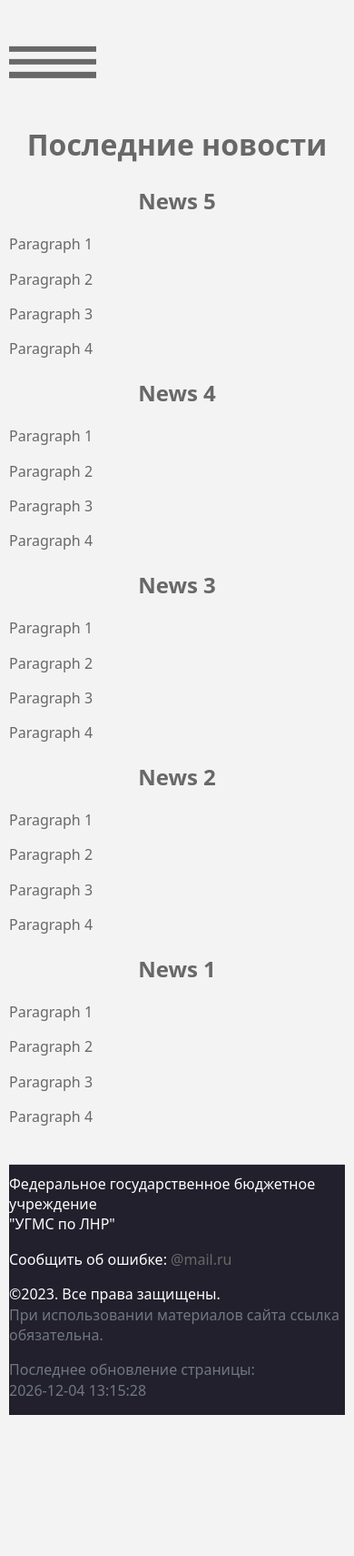
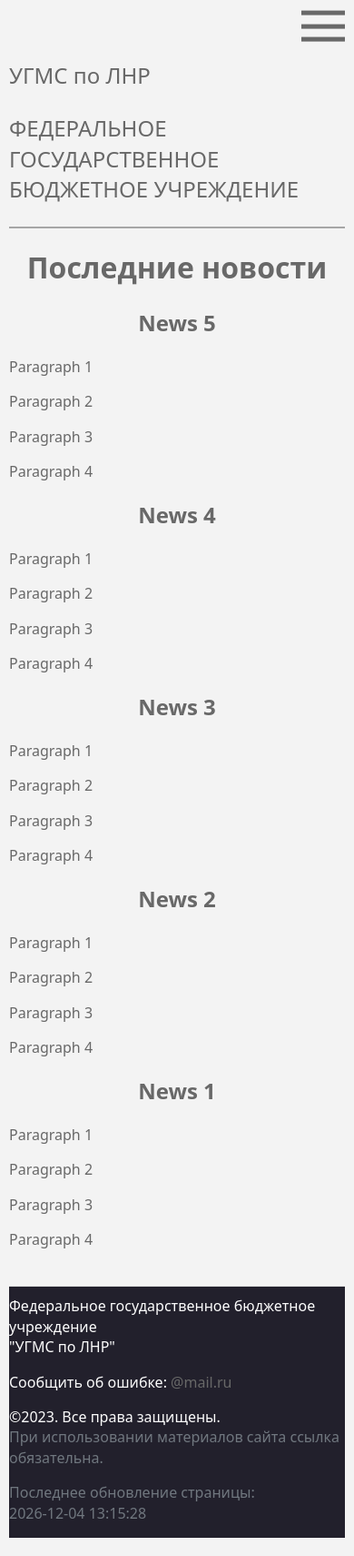
Before and after one commit to n1tr0xs/ugmslnr.ru, a PHP site: page /index.php in a window 390 px wide. Shown: the whole page at 91% size. Before the commit the page ends 1555 px from the top, so only its background shows below. Run offline with PHP 8.4, Linux system fonts and the light colour scheme.

Commit message:
header content changed

```diff
--- a/css/header.css
+++ b/css/header.css
@@ -1,3 +1,7 @@
+header {
+  clear: both;
+}
+
 @media screen and (min-width: 1000px) {
   nav.pc {
     display: block;
@@ -16,7 +20,7 @@
   }
 }
 
-/* computer menu */
+/* computer header */
 nav.pc {
   background: #09203C;
   background: var(--menu-background);
@@ -84,35 +88,42 @@ nav.pc a:hover {
   background: #1e4b75; /* no var */
 }
 
-/* phone menu */
+/* phone header */
 @media screen and (max-width: 1000px) {
+  nav.mobile {
+    position: absolute;
+    top: 0;
+    right: 0;
+  }
   header {
-    position: sticky;
-    top: 0;
+    border-bottom: 2px solid #000000;
+    border-bottom: var(--header-border);
   }
 }
 
 nav.mobile {
   font-size: 3em;
+  float: right;
 }
 
 .menu-btn {
-	width: 2em;
-	height: 2em;
+	width: 1em;
+	height: 1em;
 	position: relative;
+  top: .1em;
+  right: .2em;
 	z-index:2;
 	overflow: hidden;
 }
 
 .menu-btn span {
 	width: 2em;
-	height: .13em;
+	height: .1em;
 	position: absolute;
 	top: 50%;
 	left: 50%;
 	transform: translate(-50%, -50%);
 	background: var(--text-main);
-	transition: all 0.5s;
 }
 
 .menu-btn span:nth-of-type(2) {
@@ -137,13 +148,14 @@ nav.mobile {
 
 .menu {
 	position: fixed;
-	top: 1em;
+	top: 0;
 	left: 0;
 	width: 100%;
 	height: 100%;
 	padding: 15px;
   background: var(--background-body);
 	transform: translateX(-100%);
+  transition: transform 0.5s;
 }
 
 .menu.active {
--- a/css/master.css
+++ b/css/master.css
@@ -19,6 +19,7 @@
   --menu-dropdown-hover-background: #404040;
   --footer-background: #22202c;
   --text-footer: #fffffffc;
+  --header-border: 2px solid #a5a5a5;
 }
 
 body {
--- a/header.php
+++ b/header.php
@@ -1,6 +1,11 @@
 <header>
   <link rel="stylesheet" href="/css/header.css">
   <script src="js/menu.js" charset="utf-8"></script>
+  <div>
+    <img src=""/>
+    <p style="font-size: 1.5em"> УГМС по ЛНР </p>
+    <p style="font-size: 1.5em"> ФЕДЕРАЛЬНОЕ ГОСУДАРСТВЕННОЕ БЮДЖЕТНОЕ УЧРЕЖДЕНИЕ </p>
+  </div>
   <nav class='pc'>
     <ul class='navbar'>
       <li class='navbar'><a href='/'>Начальная страница</a></li>
```
